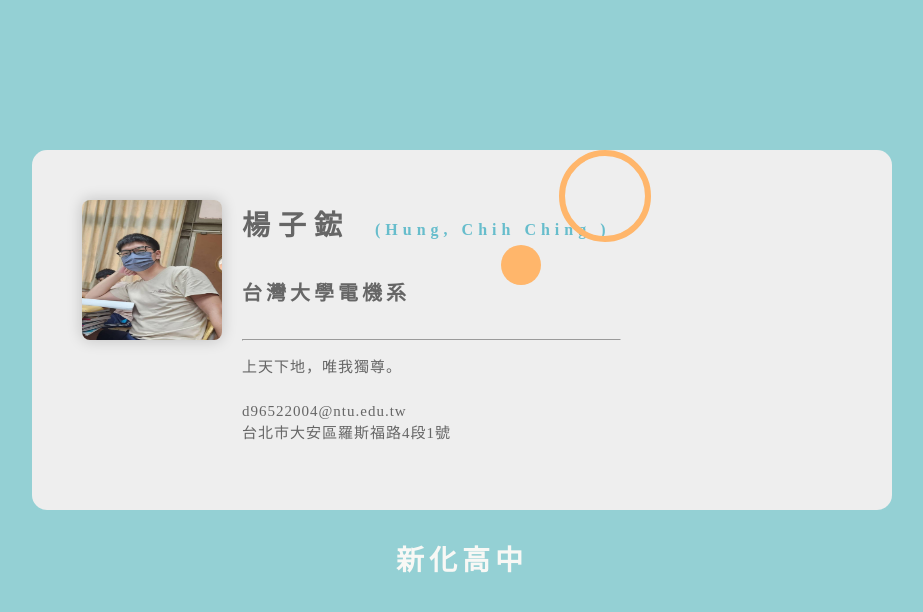
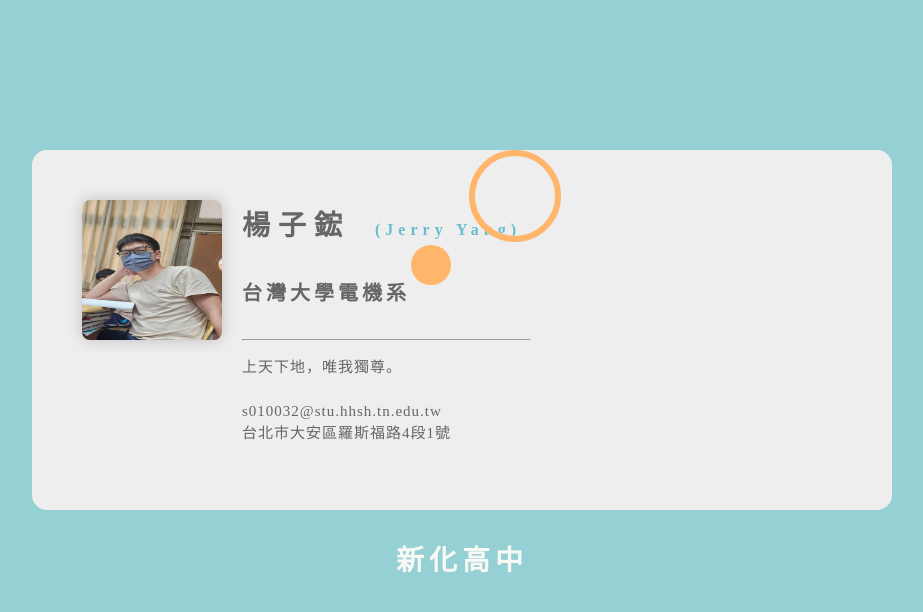
Before and after one commit to HHSHJerryapple/HHSHJerryapple.github.io, a plain HTML site: page index.html in a window 1280 px wide. Shown: the whole page, without its empty margins (178-1101 px from the left). Drawn offline with Linux system fonts and the light colour scheme.

Commit message:
added index.html

```diff
--- a/index.html
+++ b/index.html
@@ -18,14 +18,14 @@
   <div class="right">
     <h2>楊子鋐
     <!--  空格-->
-    <SPAN>(Hung, Chih Ching )</SPAN>
+    <SPAN>(Jerry Yang)</SPAN>
     </h2>
     <H5>台灣大學電機系</H5>
       <!--  分隔線-->
     <HR></HR>
     <P>上天下地，唯我獨尊。
     <br>
-    <br>d96522004@ntu.edu.tw
+    <br>s010032@stu.hhsh.tn.edu.tw
     <br>台北市大安區羅斯福路4段1號
     </P>
   <!--  大圓區塊-->
```
